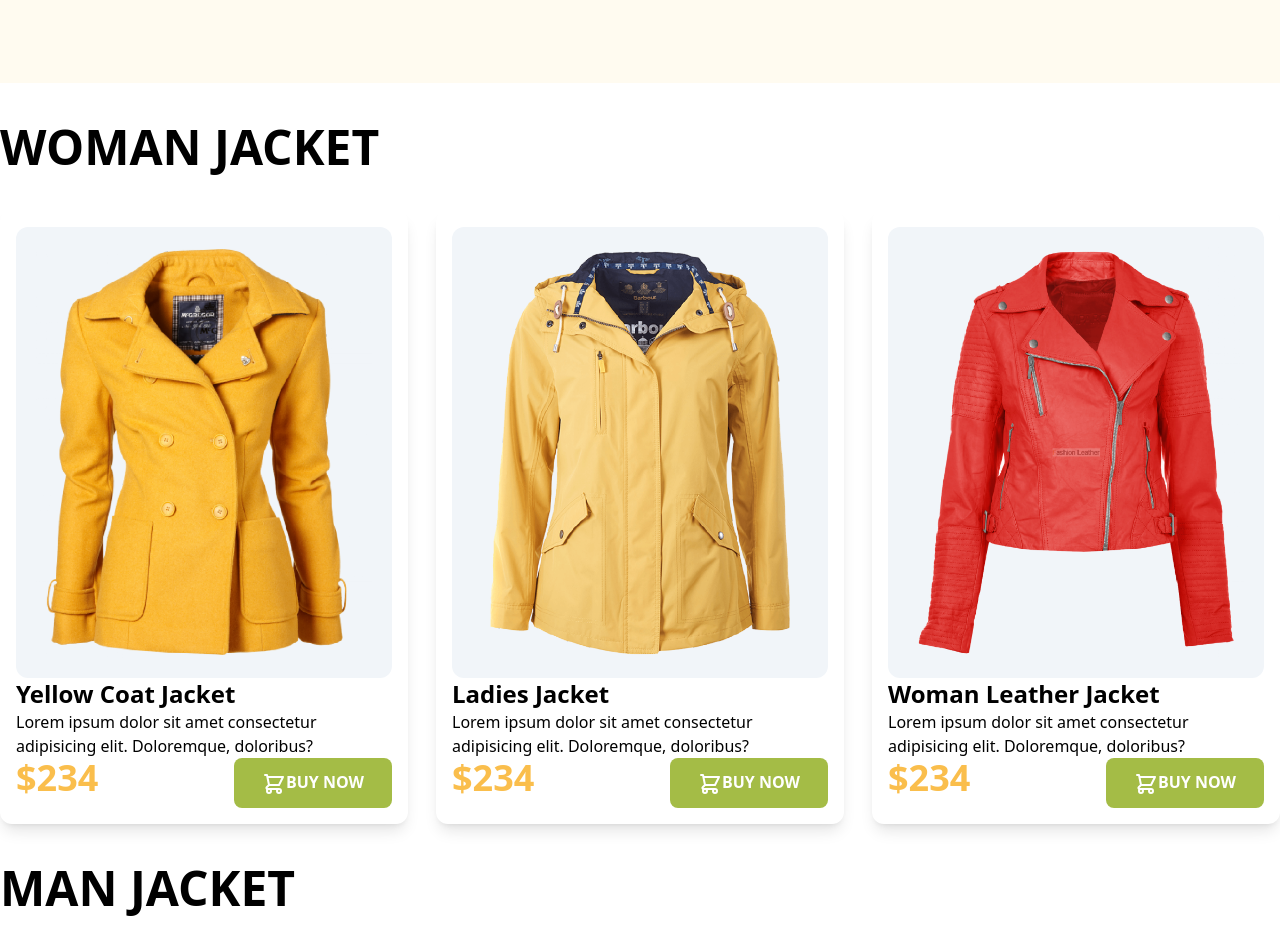
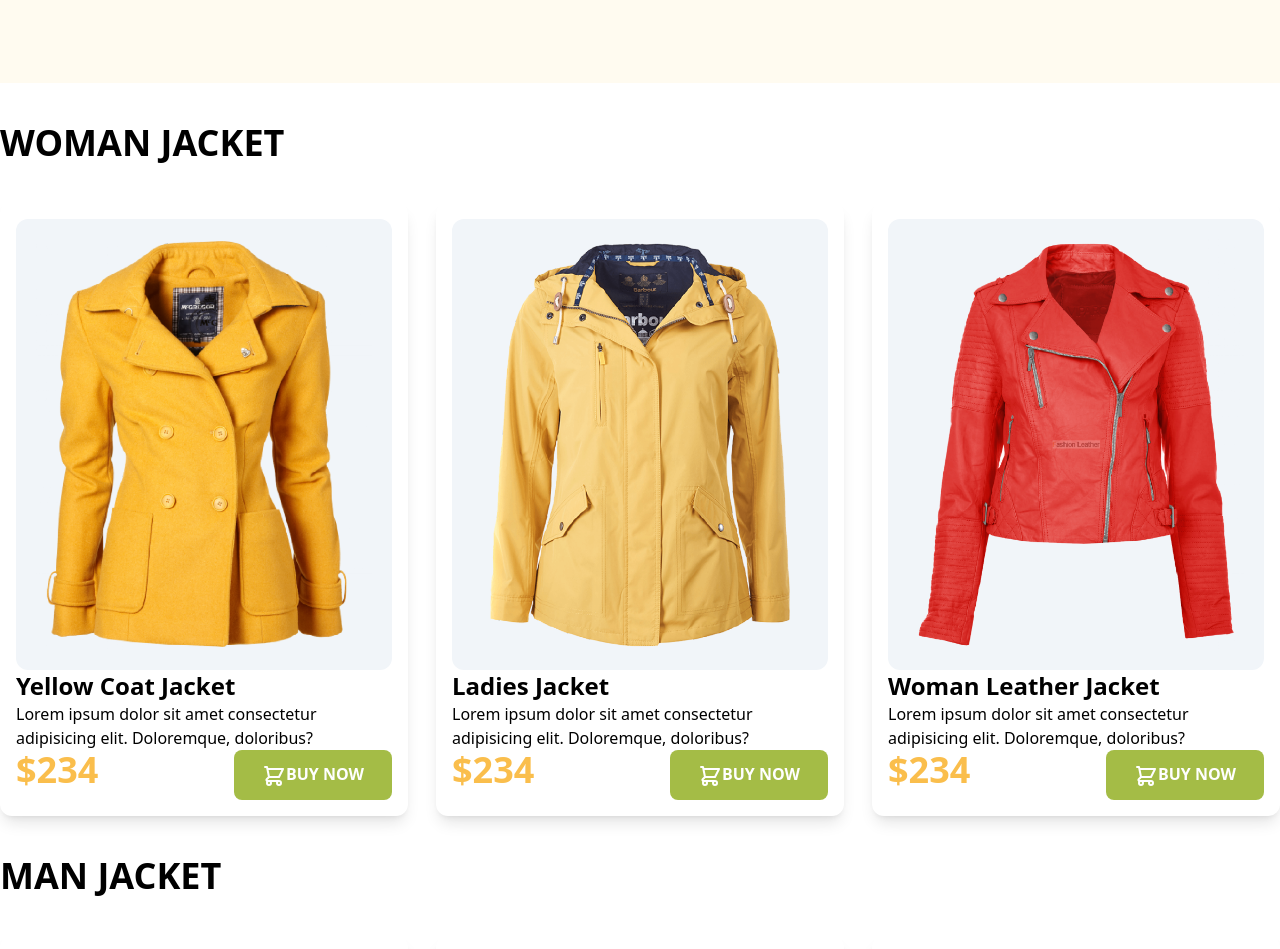
Before and after one commit to Saadi-Rahman/penguin-fashion-tailwind, a plain HTML site: page index.html in a window 1280 px wide. Shown: the part 580-1529 px from the top of the page. Drawn offline with nearby package versions, Linux system fonts and the light colour scheme.

Commit message:
font size correction

```diff
--- a/index.html
+++ b/index.html
@@ -47,7 +47,7 @@
     <main class="container mx-auto">
         <!-- woman jacket start-->
         <section>
-            <h2 class="text-4xl sm:text-5xl font-bold uppercase my-10">woman jacket</h2>
+            <h2 class="text-3xl sm:text-4xl font-bold uppercase my-10">woman jacket</h2>
             <div class="grid md:grid-cols-2 lg:grid-cols-3 gap-7">
                 <!-- jacket 1 -->
                 <div class="p-4 shadow-lg rounded-xl">
@@ -100,7 +100,7 @@
 
         <!-- man jacket start-->
         <section>
-            <h2 class="text-4xl sm:text-5xl font-bold uppercase my-10">man jacket</h2>
+            <h2 class="text-3xl sm:text-4xl font-bold uppercase my-10">man jacket</h2>
             <div class="grid md:grid-cols-2 lg:grid-cols-3 gap-7">
                 <!-- jacket 1 -->
                 <div class="p-4 shadow-lg rounded-xl">
```
